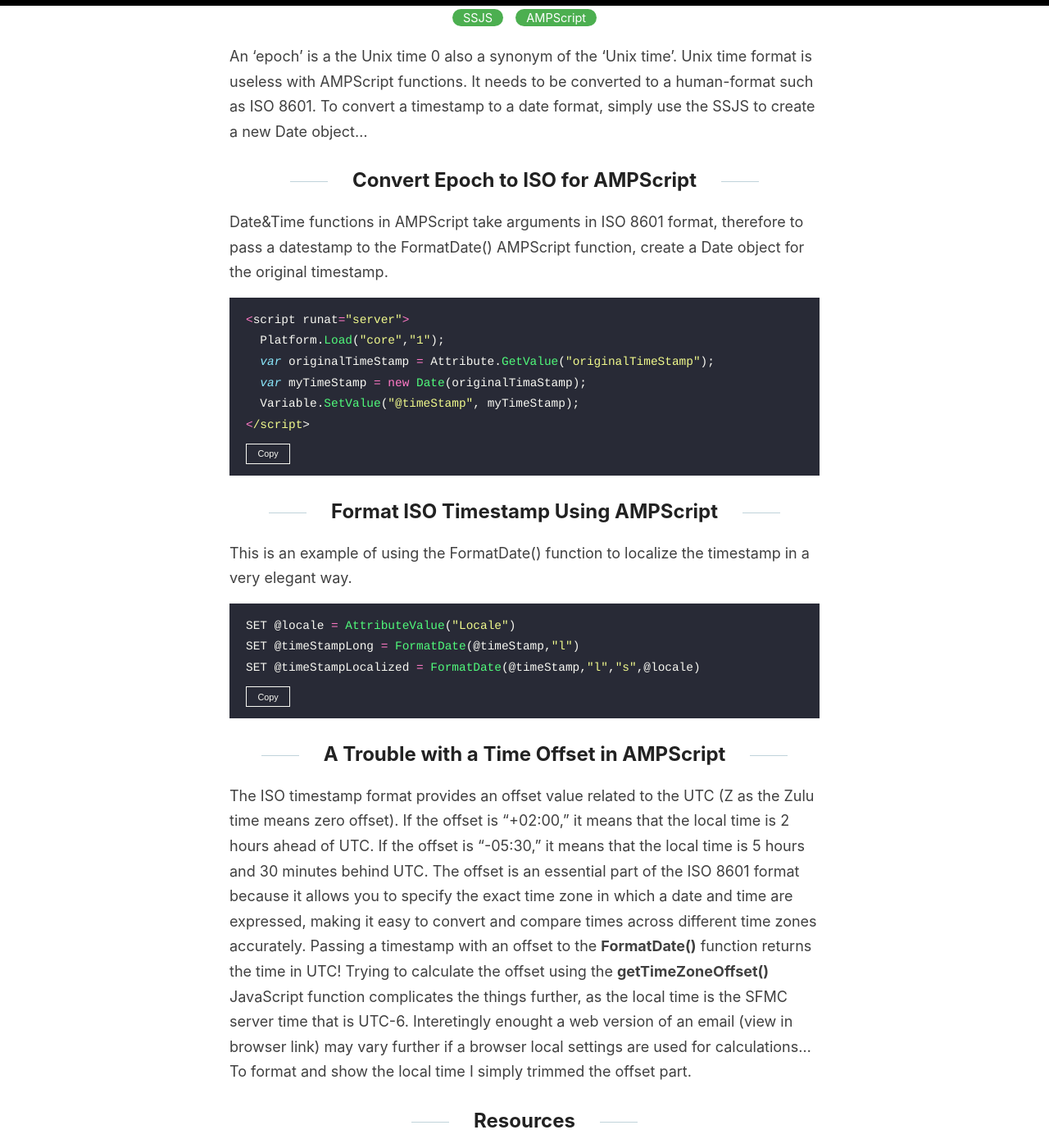
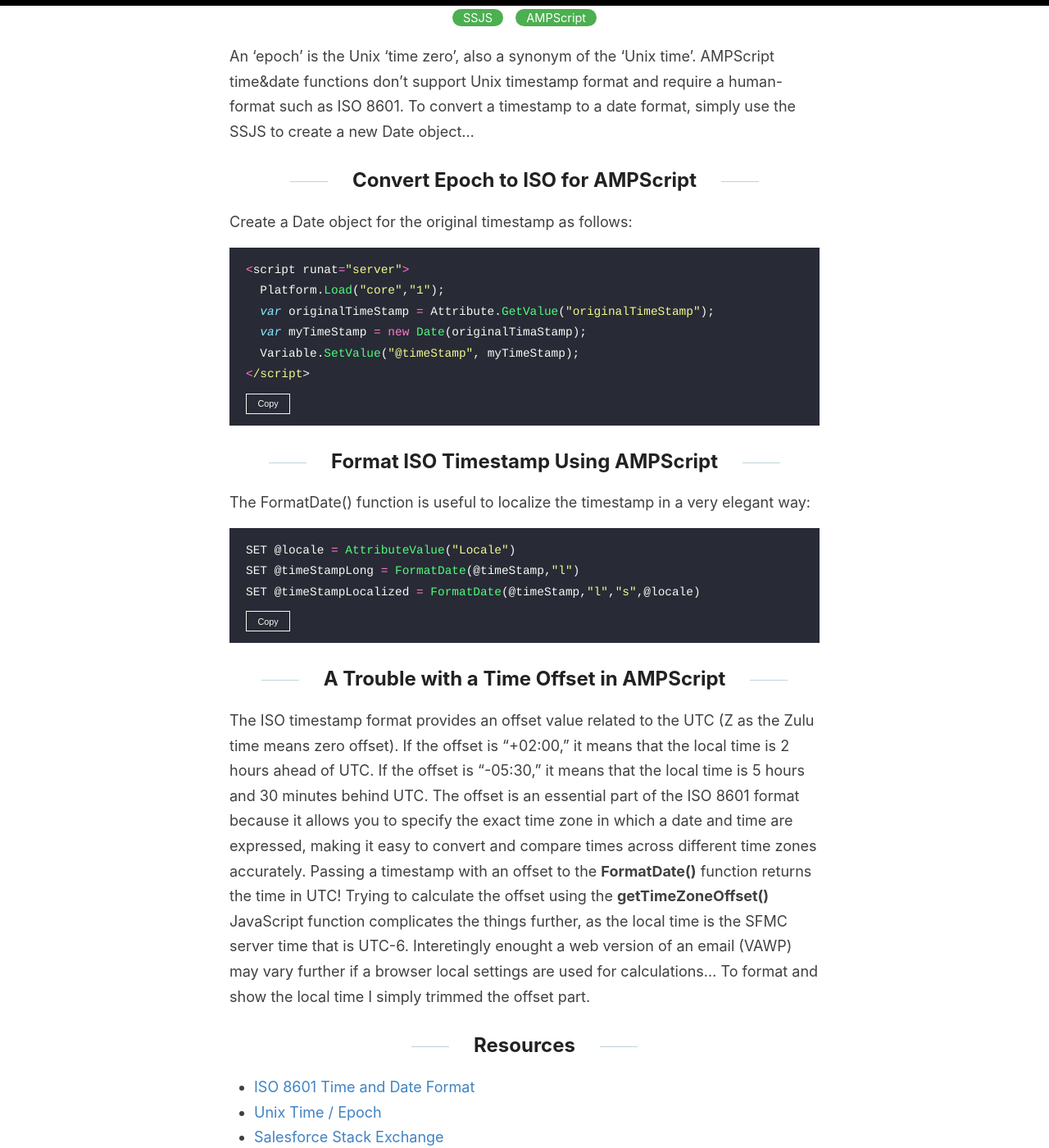
Before and after one commit to karolcholewa/blog, a Jekyll site: the page built from _posts/2022-10-16-epoch-timestamp-to-iso.md, in a window 1280 px wide and 1400 px high, scrolled down 324 px. Shown: the whole window at 82% size. Built offline with Jekyll 4.4.1, drawn with Linux system fonts in a browser that asks for light colours.

Commit message:
post updated

````diff
--- a/_posts/2022-10-16-epoch-timestamp-to-iso.md
+++ b/_posts/2022-10-16-epoch-timestamp-to-iso.md
@@ -3,10 +3,10 @@ layout: post
 title: "Convert an Epoch/Unix Timestamp to an ISO Format"
 categories: [SSJS, AMPScript]
 ---
-An 'epoch' is a the Unix time 0 also a synonym of the 'Unix time'. Unix time format is useless with AMPScript functions. It needs to be converted to a human-format such as ISO 8601. To convert a timestamp to a date format, simply use the SSJS to create a new Date object&hellip;
+An 'epoch' is the Unix 'time zero', also a synonym of the 'Unix time'. AMPScript time&date functions don't support Unix timestamp format and require a human-format such as ISO 8601. To convert a timestamp to a date format, simply use the SSJS to create a new Date object&hellip;
 
 ## Convert Epoch to ISO for AMPScript
-Date&Time functions in AMPScript take arguments in ISO 8601 format, therefore to pass a datestamp to the FormatDate() AMPScript function, create a Date object for the original timestamp.
+Create a Date object for the original timestamp as follows:
 
 ```javascript
 <script runat="server">
@@ -18,7 +18,7 @@ Date&Time functions in AMPScript take arguments in ISO 8601 format, therefore to
 ```
 
 ## Format ISO Timestamp Using AMPScript
-This is an example of using the FormatDate() function to localize the timestamp in a very elegant way.
+The FormatDate() function is useful to localize the timestamp in a very elegant way:
 
 ```javascript
 SET @locale = AttributeValue("Locale")
@@ -28,7 +28,7 @@ SET @timeStampLocalized = FormatDate(@timeStamp,"l","s",@locale)
 ## A Trouble with a Time Offset in AMPScript
 The ISO timestamp format provides an offset value related to the UTC (Z as the Zulu time means zero offset). If the offset is "+02:00," it means that the local time is 2 hours ahead of UTC.
 If the offset is "-05:30," it means that the local time is 5 hours and 30 minutes behind UTC. The offset is an essential part of the ISO 8601 format because it allows you to specify the exact time zone in which a date and time are expressed, making it easy to convert and compare times across different time zones accurately.
-Passing a timestamp with an offset to the **FormatDate()** function returns the time in UTC! Trying to calculate the offset using the **getTimeZoneOffset()** JavaScript function complicates the things further, as the local time is the SFMC server time that is UTC-6. Interetingly enought a web version of an email (view in browser link) may vary further if a browser local settings are used for calculations&hellip;
+Passing a timestamp with an offset to the **FormatDate()** function returns the time in UTC! Trying to calculate the offset using the **getTimeZoneOffset()** JavaScript function complicates the things further, as the local time is the SFMC server time that is UTC-6. Interetingly enought a web version of an email (VAWP) may vary further if a browser local settings are used for calculations&hellip;
 To format and show the local time I simply trimmed the offset part.
 
 ## Resources
````
